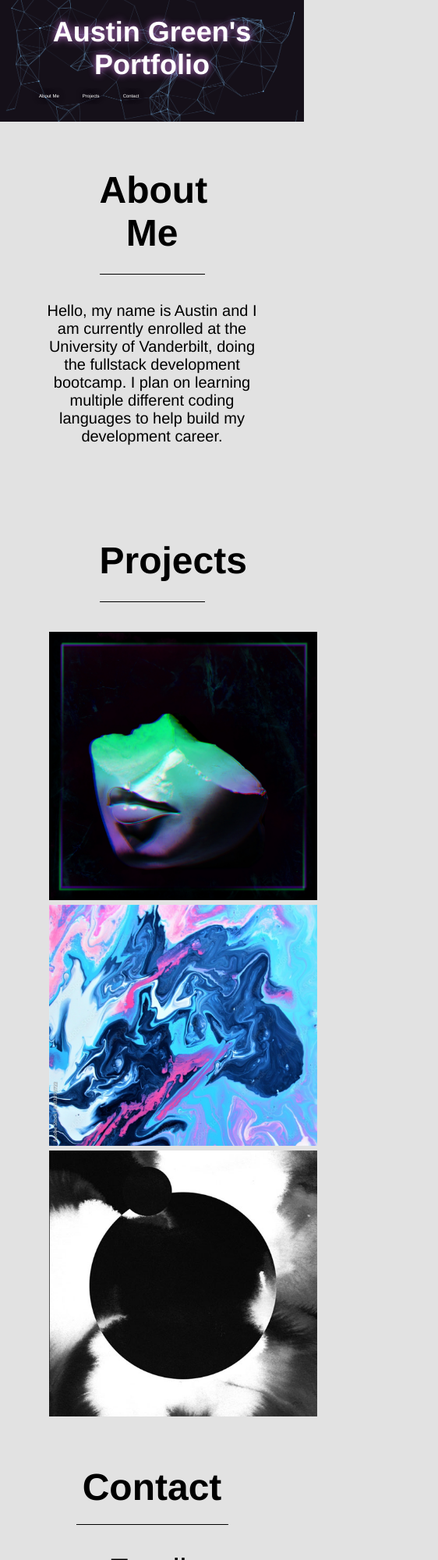
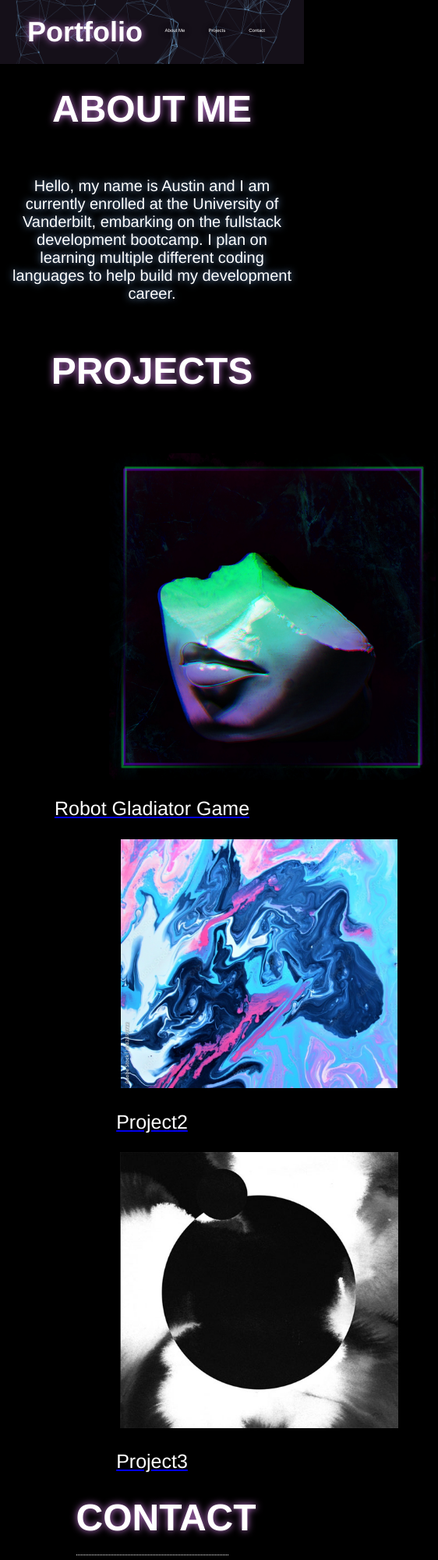
Before and after one commit to AustinGreenCode/Portfolio-assignment, a plain HTML site: page index.html in a window 390 px wide. Shown: the top 2000 px of the page at 78% size, 562 px wide, since content can reach past the window. Drawn offline with Linux system fonts and the light colour scheme.

Commit message:
final commit

```diff
--- a/css/style.css
+++ b/css/style.css
@@ -1,3 +1,10 @@
+:root {
+  --primary-color: #c438fc;
+  --secondary-color: #ffffff;
+  --third-color: ;
+}
+
+
 * {
     box-sizing: border-box;
     margin: 0;
@@ -6,13 +13,275 @@
 
 body {
     font-family: Helvetica, Arial, sans-serif;
-    background-color: rgba(196, 196, 196, 0.479);
+    background-color: rgb(0, 0, 0);
 
 }
 
 title {
     color: #ffffff;
 }
+
+/*Header CSS */
+
+header {
+    padding: 20px 35px;
+    display: flex;
+    justify-content: space-between;
+    flex-wrap: wrap;
+    position: sticky;
+    top: 0;
+    background-image: url(../images/pagebg.png);
+    background-size: cover;
+    background-position: center;
+    background-attachment: fixed;
+    background-position: 80%;
+
+}
+
+header h1 {
+    font-weight: bold;
+    margin: 0px;
+    text-align: center;
+    font-size: 36px;
+    color: var(--secondary-color);
+    text-shadow: 0 0 10px rgb(200, 123, 219);
+}
+
+header h1 a {
+  color: #ffffff;
+  text-decoration: none;
+}
+
+header h1 a:hover {
+  color: var(--primary-color);
+}
+
+header nav {
+    margin: 7px 0;
+  }
+
+header nav ul {
+    display: flex;
+    flex-wrap: wrap;
+    justify-content: space-between;
+    align-items: center;
+    list-style: none;
+
+}
+
+header nav ul li a {
+    color: var(--secondary-color);
+    padding: 10px 15px;
+    font-weight: lighter;
+    font-size: 1.55vw;
+    text-decoration: none;
+    text-shadow: 0 0 10px rgba(0, 0, 0, 0.5);
+  }
+
+header nav ul li a:hover {
+    background: var(--primary-color);
+    color: var(--secondary-color);
+    border-radius: 15px;
+    text-shadow: none;
+  }
+
+/* Image CSS */
+
+.projectimage {
+  display: center;
+  display: flex;
+  margin: 5px;
+  flex-wrap: wrap;
+}
+
+.projectimage1 img {
+  width: 425px ;
+  margin-left: 34%;
+  padding: 3px;
+  flex-wrap: wrap;
+  flex: 1;
+}
+.projectimage1 p {
+  text-align: center;
+  font-size: 25px;
+  color: var(--secondary-color);
+  flex-wrap: wrap;
+}
+
+.projectimage1 p:hover {
+  text-align: center;
+  font-size: 25px;
+  color: var(--primary-color);
+}
+
+.projectimage2 img {
+  width: 375px ;
+  margin-left: 36%;
+  padding: 10px;
+  flex-wrap: wrap;
+  flex: 1;
+  flex-wrap: wrap;
+}
+
+.projectimage2 p {
+  text-align: center;
+  font-size: 25px;
+  color: var(--secondary-color);
+  flex-wrap: wrap;
+}
+
+.projectimage2 p:hover {
+  text-align: center;
+  font-size: 25px;
+  color: var(--primary-color);
+}
+
+.projectimage3 img {
+  width: 375px ;
+  margin-left: 36%;
+  padding: 9px;
+  flex-wrap: wrap;
+}
+
+.projectimage3 p {
+  text-align: center;
+  font-size: 25px;
+  color: var(--secondary-color);
+}
+
+.projectimage3 p:hover {
+  text-align: center;
+  font-size: 25px;
+  color: var(--primary-color);
+}
+
+.projectimage1 img:hover {
+    border-color: var(--primary-color);
+    opacity: 0.7;
+    border-style: dashed 2px;
+    text-shadow: var(--primary-color);
+  }
+
+.projectimage2 img:hover {
+    border-color: var(--primary-color);
+    opacity: 0.7;
+    border-style: dashed 2px;
+    text-shadow: var(--primary-color);
+  }
+
+.projectimage3 img:hover {
+    border-color: var(--primary-color);
+    opacity: 0.7;
+    border-style: dashed 2px;
+    text-shadow: var(--primary-color);
+  }
+
+/* Titles CSS */
+
+section {
+    padding: 60px;
+  }
+
+.section-title {
+    font-size: 48px;
+    color: white;
+    text-shadow: 0 0 10px rgb(200, 123, 219);
+    padding-bottom: 25px;
+    text-align: center;
+    margin: 0 auto 35px auto;
+    width: 50%;
+    align-items: center;
+  }
+
+/*Contact CSS*/
+
+.contact-form {
+    text-align: center;
+}
+
+.contact-form h3 {
+    font-size: 48px;
+    border-bottom: 1px dotted;
+    color: var(--secondary-color);
+    text-shadow: 0 0 10px rgb(200, 123, 219);
+    padding-bottom: 20px;
+    text-align: center;
+    margin: 0 auto 35px auto;
+    width: 50%;
+}
+
+.contact-form ul {
+  text-decoration: none;
+}
+
+.contact-form ul li {
+    font-size: 40px;
+    text-shadow: 0 0 10px rgb(200, 123, 219);
+    text-decoration: none;
+    color: #ffffff;
+    font-style: bold;
+    list-style: none;
+    padding-bottom: 20px;
+    text-align: center;
+    margin: 0 auto 35px auto;
+    width: 50%;
+}
+
+.contact-form ul li a:link{
+  text-decoration: none;
+}
+.contact-form ul li:visited{
+  text-decoration: none;
+
+}
+
+
+.contact-form ul li:hover {
+    color: var(--primary-color);
+    animation: reverse;
+    }
+
+.contact-form ul li:active {
+  text-decoration: none;
+  color: #ffffff;
+
+}
+
+.contact-info a {
+    color: #fce138;
+  }
+
+.contact-info {
+    display: flex;
+    justify-content: space-between;
+    flex-wrap: wrap;
+  }
+
+
+.contact-info p {
+    background: #024e76;
+  }
+
+
+.flex-row {
+    display: flex;
+    text-align: center;
+    align-items: center;
+  }
+.flex-row img {
+    align-items: center;
+  }
+.flex-row p {
+    font-size: 20px;
+    color: #ffffff;
+    text-shadow: 0 0 10px rgb(123, 165, 219);
+}
+
+/*Screen Size*/
+
+
+@media screen and (max-width: 900px) {
+
 
   header {
       padding: 20px 35px;
@@ -68,145 +337,132 @@ header nav ul li a {
       text-shadow: 0 0 10px rgba(0, 0, 0, 0.5);
     }
 
-header nav ul li a:hover {
-    background: #c438fc;
-    color: #ffffff;
-    border-radius: 15px;
-    text-shadow: none;
+
+  .section-title {
+      width: 95%;
     }
 
-.projects {
-  align-items: center;
+  .contact-form {
+      order: 3;
+    }
+
+  section {
+      padding: 30px 15px;
+    }
+
+  .projectimage1 img {
+    flex: 0 32%;
+    margin-right: 0;
+    margin-top: 15px;
+    margin-bottom: 15px;
+  }
+
+  .projectimage2 img {
+    flex: 0 32%;
+    margin-right: 0;
+    margin-top: 15px;
+    margin-bottom: 15px;
+  }
+
+  .projectimage3 img {
+    flex: 0 32%;
+    margin-right: 0;
+    margin-top: 15px;
+    margin-bottom: 15px;
+  }
   }
 
 
-  .projectimage img {
+
+
+@media screen and (max-width: 575px) {
+
+
+header {
+    padding: 20px 35px;
+    display: flex;
+    justify-content: space-between;
     flex-wrap: wrap;
-    display: flex;
-    align-items: center;
-    width: 350px;
-    padding: 3px;
-    justify-content: space-between;
-
+    position: sticky;
+    top: 0;
+    background-image: url(../images/pagebg.png);
+    background-size: cover;
+    background-position: center;
+    background-attachment: fixed;
+    background-position: 80%;
 
 }
 
-  .projectimage img:hover {
-    border-color: #c438fc;
-    border-style: dashed 2px;
+header h1 {
+    font-weight: bold;
+    margin: 0px;
+    text-align: center;
+    font-size: 36px;
+    color: white;
+    text-shadow: 0 0 10px rgb(200, 123, 219);
+}
+header h1 a {
+  color: #ffffff;
+  text-decoration: none;
 }
 
+header h1 a:hover {
+  color: #c438fc;
+}
 
-section {
-    padding: 60px;
+header nav {
+    margin: 7px 0;
+  }
+
+header nav ul {
+    display: flex;
+    flex-wrap: wrap;
+    justify-content: space-between;
+    align-items: center;
+    list-style: none;
+
+}
+
+header nav ul li a {
+    color: #ffffff;
+    padding: 10px 15px;
+    font-weight: lighter;
+    font-size: 1.55vw;
+    text-decoration: none;
+    text-shadow: 0 0 10px rgba(0, 0, 0, 0.5);
   }
 
 
 .section-title {
-    font-size: 48px;
-    border-bottom: 1px solid;
-    color: #000000;
-    padding-bottom: 25px;
-    text-align: center;
-    margin: 0 auto 35px auto;
-    width: 50%;
-    align-items: center;
+    width: 95%;
   }
 
 .contact-form {
-    text-align: center;
+    order: 3;
   }
 
-.contact-form h3 {
-    font-size: 48px;
-    border-bottom: 1px solid;
-    color: #000000;
-    padding-bottom: 20px;
-    text-align: center;
-    margin: 0 auto 35px auto;
-    width: 50%;
+section {
+    padding: 30px 15px;
   }
 
-.contact-form ul li {
-    font-size: 40px;
-    font-style: bold;
-    list-style: none;
-    color: black;
-    padding-bottom: 20px;
-    text-align: center;
-    margin: 0 auto 35px auto;
-    width: 50%;
-    text-decoration: none;
-}
-.contact-form ul li:hover {
-    color: #c438fc;
-    animation: reverse;
+.projectimage1 img {
+  flex: 0 32%;
+  margin-right: 0;
+  margin-top: 15px;
+  margin-bottom: 15px;
 }
 
-.contact-form ul li::after {
-  text-decoration: none;
-  color: #000000;
-
+.projectimage2 img {
+  flex: 0 32%;
+  margin-right: 0;
+  margin-top: 15px;
+  margin-bottom: 15px;
 }
 
-
-.contact-form input, .contact-form textarea {
-    border: 1px solid #024e76;
-    display: block;
-    padding: 7px 15px;
-    font-size: 16px;
-    color: #024e76;
-    width: 100%;
+.projectimage3 img {
+  flex: 0 32%;
+  margin-right: 0;
+  margin-top: 15px;
   margin-bottom: 15px;
-    margin-top: 5px;
-    border-radius: 10px;
-    text-align: center;
 }
-
-
-  .contact-form button {
-    width: 100%;
-    border: none;
-    background: purple;
-    color: #ffffff;
-    text-align: center;
-    padding: 15px 0;
-    font-size: 16px;
-    border-radius: 10px;
 }
-
-.contact-form button:hover {
-    color: #fce138;
-    background: #ea00ff;
-  }
-
-.contact-info a {
-    color: #fce138;
-  }
-
-.contact-info {
-    display: flex;
-    justify-content: space-between;
-    flex-wrap: wrap;
-  }
-
-
-.contact-info p {
-    background: #024e76;
-  }
-
-
-  .flex-row {
-    display: flex;
-    text-align: center;
-    align-items: center;
-  }
-
-.flex-row p {
-    font-size: 20px;
-}
-
-
-
-@media screen and (max-width: 575px) {
-}
--- a/index.html
+++ b/index.html
@@ -10,7 +10,7 @@
 <body>
     <header>
         <h1>
-          <a href="#">Austin Green's Portfolio</a>
+          <a href="#">Portfolio</a>
         </h1>
         <nav>
           <ul>
@@ -33,12 +33,12 @@
    <section id="About Me" class="intro">
         <div class="flex-row">
           <h2 class="section-title primary-border">
-            About Me
+            ABOUT ME
           </h2>
         </div>
         <div class="flex-row">
            <p>
-           Hello, my name is Austin and I am currently enrolled at the University of Vanderbilt, doing the fullstack development bootcamp.
+           Hello, my name is Austin and I am currently enrolled at the University of Vanderbilt, embarking on the fullstack development bootcamp.
            I plan on learning multiple different coding languages to help build my development career.
           </p>
         </div>
@@ -49,22 +49,25 @@
    <section id="Projects" class="intro">
     <div class="flex-row">
       <h2 class="section-title primary-border">
-        Projects
+        PROJECTS
       </h2>
     </div>
-    <div class="projectimage">
-        <a href="https://github.com/AustinGreenCode">
+    <div class="projectimage1">
+        <a href="https://austingreencode.github.io/robot-gladiators/">
      <img src="./images/arts.jpg" alt="cover art" />
+     <p>Robot Gladiator Game</p>
         </a>
     </div>
-    <div class="projectimage">
+    <div class="projectimage2">
         <a href="https://github.com/AustinGreenCode">
         <img src="./images/art.jpg" alt="cover art" />
+        <p>Project2</p>
         </a>
     </div>
-    <div class="projectimage">
+    <div class="projectimage3">
         <a href="https://github.com/AustinGreenCode">
         <img src="./images/unused.jpeg" alt="cover art" />
+        <p>Project3</p>
         </a>
     </div>
   </section>
@@ -72,24 +75,14 @@
 <!--Contact Me Section-->
 
   <div id="contact-form" class="contact-form">
-    <h3>Contact</h3>
+    <h3>CONTACT</h3>
     <ul>
     <a href="https:/www.gmail.com">
     <li>Email: trentr33n@icloud.com</li>
-    <li>Phone: 502-203-3317</li>
+
     <a href="https://www.linkedin.com/in/austin-green-b3b785231/">
     <li>Linkedin</li>
     </ul>
-
-    <form>
-      <label for="contact-name">Your Name</label>
-      <input type="text" id="contact-name" placeholder="Your Name" />
-
-      <label for="contact-message">Message</label>
-      <textarea id="contact-message" placeholder="Message"></textarea>
-
-      <button type="submit">Submit</button>
-    </form>
   </div>
 
 </body>
```
Lines whose indentation alone changed are shown as unchanged.
